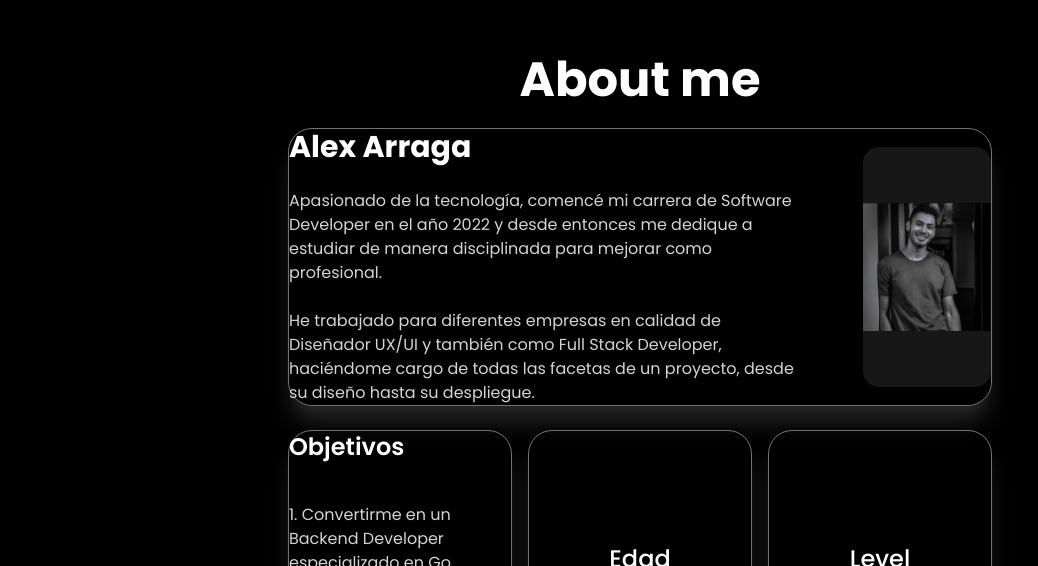
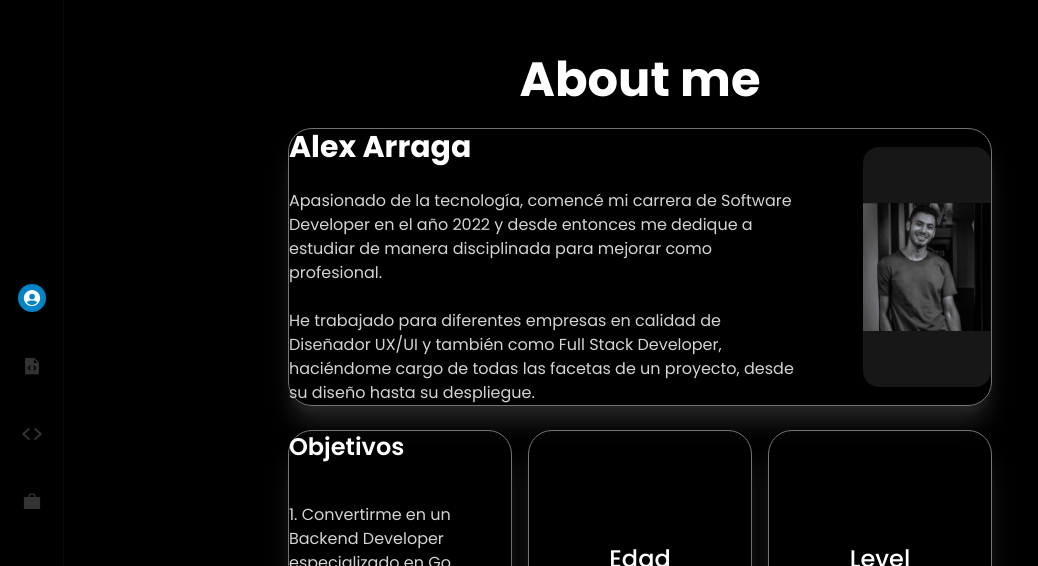
Before and after one commit to alex-arraga/portfolio-2025, a Next.js app: page /about-me in a window 1280 px wide. Shown: the top 566 px of the page, without its empty margins (0-1038 px from the left). Built offline with nearby package versions, Linux system fonts and the light colour scheme.

Commit message:
navbar added

```diff
--- a/src/components/layout/Navbar.tsx
+++ b/src/components/layout/Navbar.tsx
@@ -1,9 +1,61 @@
-import React from 'react'
+"use client"
+
+import Link from 'next/link'
+import { usePathname } from 'next/navigation'
+
+import { IoPersonCircleSharp } from 'react-icons/io5'
+import { PiBagSimpleFill, PiCodeSimpleBold, PiFileCodeFill } from 'react-icons/pi'
+
+const OptionsNav = [
+  {
+    id: 1,
+    name: 'About Me',
+    path: '/about-me',
+    icon: <IoPersonCircleSharp className='w-5 h-5 text-white' />
+  },
+  {
+    id: 2,
+    name: 'Projects',
+    path: '/projects',
+    icon: <PiFileCodeFill className='w-5 h-5 text-white' />
+  },
+  {
+    id: 3,
+    name: 'Tech Stack',
+    path: '/tech-stack',
+    icon: <PiCodeSimpleBold className='w-5 h-5 text-white' />
+  },
+  {
+    id: 4,
+    name: 'Work Experience',
+    path: '/work-experience',
+    icon: <PiBagSimpleFill className='w-5 h-5 text-white' />
+  },
+]
 
 export const Navbar = () => {
+  const pahtname = usePathname()
+
   return (
-    <aside className='hidden md:block'>
+    <aside className='hidden md:block fixed left-0 w-16 min-h-screen border-r border-neutral-950'>
+      <nav className='flex flex-col items-center justify-center min-h-screen gap-10'>
 
+        {OptionsNav.map((option) => (
+          <div className={`
+            flex justify-center items-center p-1 rounded-full duration-300 transition-all hover:scale-125
+            ${pahtname === option.path ? 'bg-sky-600' : 'bg-none opacity-20 hover:opacity-100'}
+          `}>
+            <Link
+              key={option.id}
+              href={option.path}
+              title={option.name}
+            >
+              {option.icon}
+            </Link>
+          </div>
+        ))}
+
+      </nav>
     </aside>
   )
 }
```
